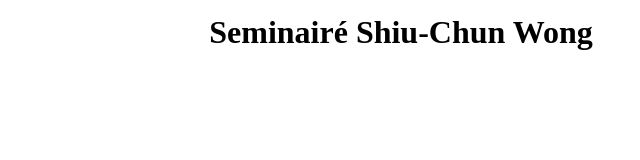
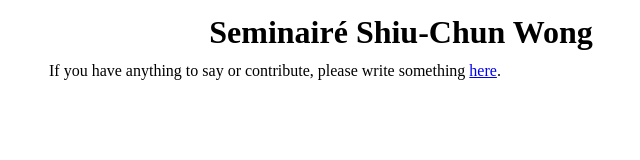
Before and after one commit to scwong-seminar/old-website, a plain HTML site: page index.html in a window 1280 px wide. Shown: the whole page, without its empty margins (239-879 px from the left). Drawn offline with Linux system fonts and the light colour scheme.

Commit message:
a new line

```diff
--- a/index.html
+++ b/index.html
@@ -3,7 +3,7 @@
 "http://www.w3.org/TR/xhtml1/DTD/xhtml1-strict.dtd">
 <html xmlns="http://www.w3.org/1999/xhtml" lang="en" xml:lang="en">
 <head>
-<!-- 2016-09-26 Mon 19:50 -->
+<!-- 2016-09-26 Mon 20:13 -->
 <meta  http-equiv="Content-Type" content="text/html;charset=utf-8" />
 <meta  name="viewport" content="width=device-width, initial-scale=1" />
 <title>Seminairé Shiu-Chun Wong</title>
@@ -145,7 +145,9 @@ for the JavaScript code in this tag.
 <body>
 <div id="content">
 <h1 class="title">Seminairé Shiu-Chun Wong</h1>
-
+<p>
+If you have anything to say or contribute, please write something <a href="https://github.com/scwong-seminar/scwong-seminar.github.io/issues/new">here</a>.
+</p>
 </div>
 </body>
 </html>
```
